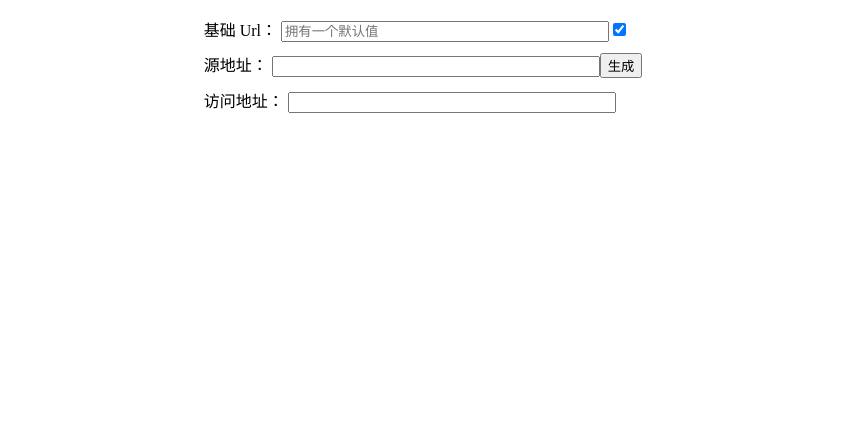
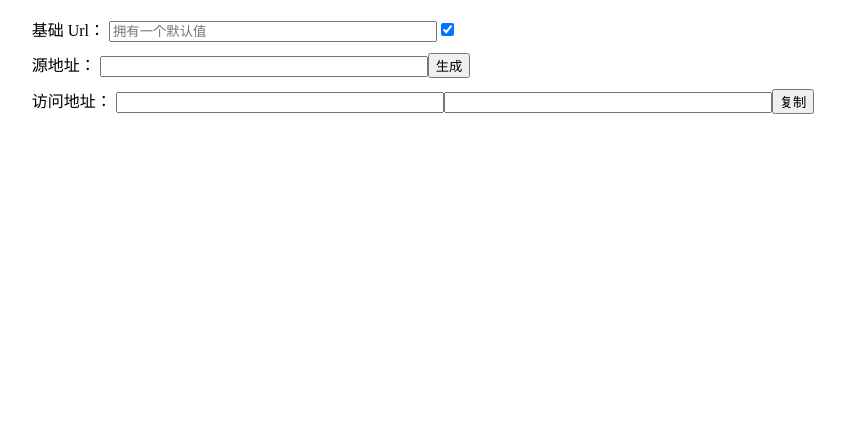
Before and after one commit to Azad-sl/tool-online, a plain HTML site: page realdownloadurl/index.html in a window 1280 px wide. Shown: the part 387-808 px from the top of the page, without its empty margins (217-1062 px from the left). Drawn offline with Linux system fonts and the light colour scheme.

Commit message:
add copyToClipboard for realdownloadurl

```diff
--- a/realdownloadurl/index.html
+++ b/realdownloadurl/index.html
@@ -45,7 +45,8 @@
             <label for="realdownloadurl">
                 访问地址：
             </label>
-            <input name="realdownloadurl" type="text" readonly />
+            <input name="realdownloadurl" type="text" readonly /><input name="targetfile" type="text" /><button
+                onclick="copyToClipboard()">复制</button>
         </div>
     </div>
 
@@ -81,6 +82,12 @@
                     });
             }
         }
+
+        function copyToClipboard() {
+            if (navigator.clipboard) {
+                navigator.clipboard.writeText(realdownloadurlEle.value);
+            }
+        }
     </script>
 </body>
 
```
